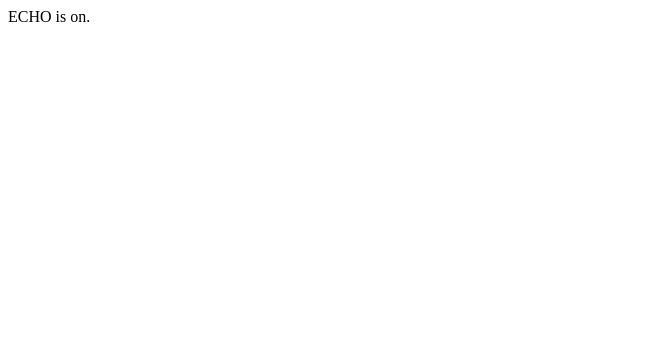
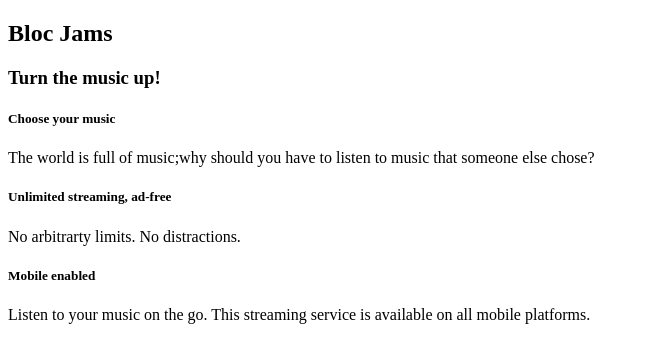
Before and after one commit to transcend-all/bloc-jams, a plain HTML site: page index.html in a window 1280 px wide. Shown: the whole page, without its empty margins (0-649 px from the left). Drawn offline with Linux system fonts and the light colour scheme.

Commit message:
2 HTML & CSS: Basic Structure

```diff
--- a/index.html
+++ b/index.html
@@ -1 +1,36 @@
-ECHO is on.
+<!DOCTYPE html>
+<html>
+    <head>
+        <title>Bloc Jams</title>
+    </head>
+    <body>
+
+        <div><!-- navigation bar -->
+
+        </div>
+
+        <section><!-- hero content -->
+                <h1>Bloc Jams</h1>
+                <h3>Turn the music up!</h3>
+        </section>
+
+        <section><!-- selling points -->
+            <div>
+                <h5>Choose your music</h5>
+                <p>The world is full of music;why should you have to listen to music that someone else chose?</p>
+            </div>
+
+            <div>
+                <h5>Unlimited streaming, ad-free</h5>
+                <p>No arbitrarty limits. No distractions.</p>
+            </div>
+            <div>
+                <h5>Mobile enabled</h5>
+                <p>Listen to your music on the go. This streaming service is available on all mobile platforms.</p>
+            </div>
+
+        </section>
+
+
+    </body>
+</html>
```
